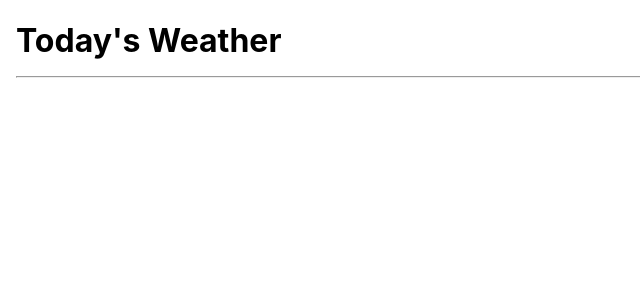
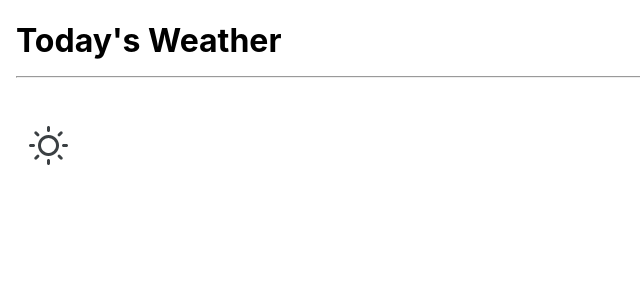
Before and after one commit to davinaleong/proj-reactjs-weather, a React (Create React App) app: page / in a window 1280 px wide. Shown: the top 300 px of the page, without its empty margins (0-640 px from the left). Built offline with nearby package versions, Linux system fonts and the light colour scheme.

Commit message:
Added icon styles

```diff
--- a/src/App.js
+++ b/src/App.js
@@ -8,6 +8,10 @@ class App extends React.Component {
           Today's Weather
           <hr/>
         </h1>
+
+        <div>
+          <div className="icon icon-sun"></div>
+        </div>
       </main>
     );
   }
--- a/src/index.css
+++ b/src/index.css
@@ -15,3 +15,26 @@ code {
 main {
   margin: 1rem;
 }
+
+.icon {
+  width: 67px;
+  height: 82px;
+}
+
+.icon-clouds {
+  width: 67px;
+  height: 82px;
+  background: url('img/icons.png') -68px -363px;
+}
+
+.icon-rain {
+  width: 67px;
+  height: 82px;
+  background: url('img/icons.png') -285px -363px;
+}
+
+.icon-sun {
+  width: 67px;
+  height: 82px;
+  background: url('img/icons.png') -69px 0;
+}
```
Also changed, not shown: src/img/icons.png (renamed from public/img/icons.png).
